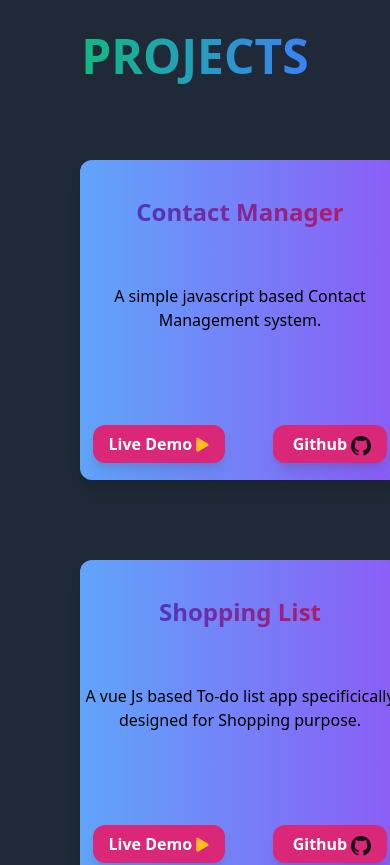
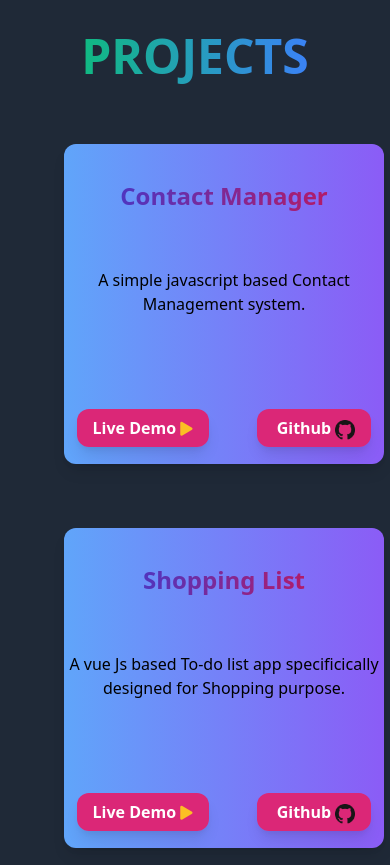
Before and after one commit to Dhanushreddy09/portfolio, a Vue app: page / in a window 390 px wide. Shown: the top 865 px of the page. Built offline with nearby package versions, Linux system fonts and the light colour scheme; a small style sheet from the web is missing.

Commit message:
check #3

```diff
--- a/src/components/Navbar.vue
+++ b/src/components/Navbar.vue
@@ -4,7 +4,7 @@
 <div class="text-center py-8">
   <span id="projects" class=" font-black bg-clip-text text-transparent bg-gradient-to-r from-green-500  to-blue-500 text-5xl">PROJECTS</span>
   <br/>
-  <div v-for="project in projects" :key="project.id" class="md:m-14 m-20  h-80 w-80 md:float-left rounded-xl shadow-lg py-6 bg-gradient-to-r from-blue-400  to-purple-500">
+  <div v-for="project in projects" :key="project.id" class="md:m-14 m-16  h-80 w-80 md:float-left rounded-xl shadow-lg py-6 bg-gradient-to-r from-blue-400  to-purple-500">
        <div class="h-16 w-full py-3 m-auto">
          <span class="text-2xl font-black px-6 bg-clip-text text-transparent bg-gradient-to-r from-indigo-700  to-pink-700">{{project.Name}}</span>
        </div>
```
